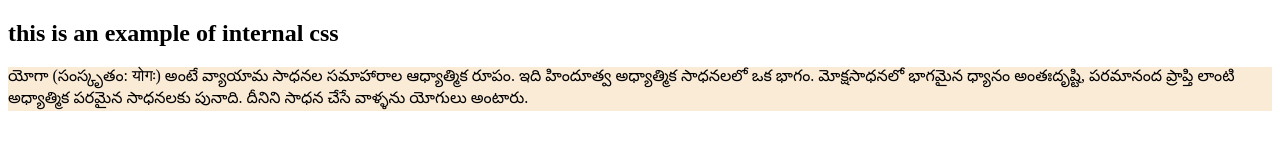
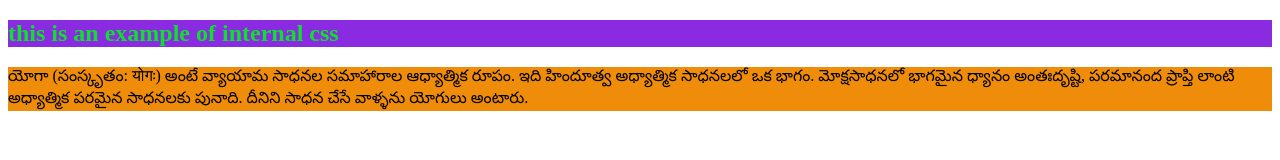
Before and after one commit to Talakatlavenkateswarlu/git-tuts, a plain HTML site: page practice/CSS/external_css.html in a window 1280 px wide. Drawn offline with Linux system fonts and the light colour scheme.

Commit message:
added mycss

```diff
--- /dev/null
+++ b/practice/CSS/Comments.css
@@ -0,0 +1,6 @@
+
+/*
+p{
+    background-color: blue;
+}
+*/
--- a/practice/CSS/mycss.css
+++ b/practice/CSS/mycss.css
@@ -1,3 +1,9 @@
+
 p{
-    background-color: antiquewhite;
+    background-color: rgb(239, 140, 10);
 }
+
+h2{
+    color: rgb(12, 226, 44);
+    background-color: blueviolet;
+}
```
